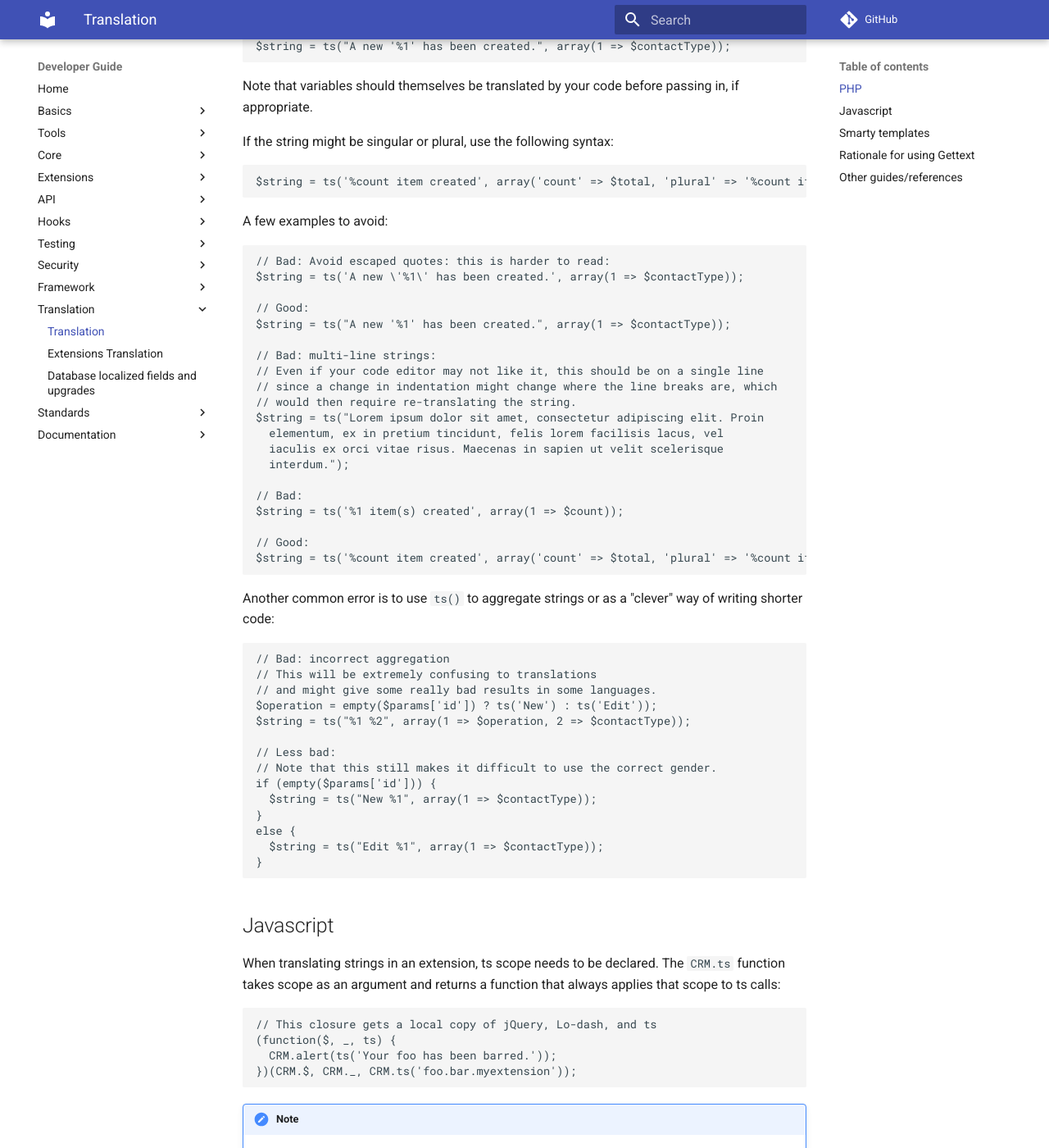
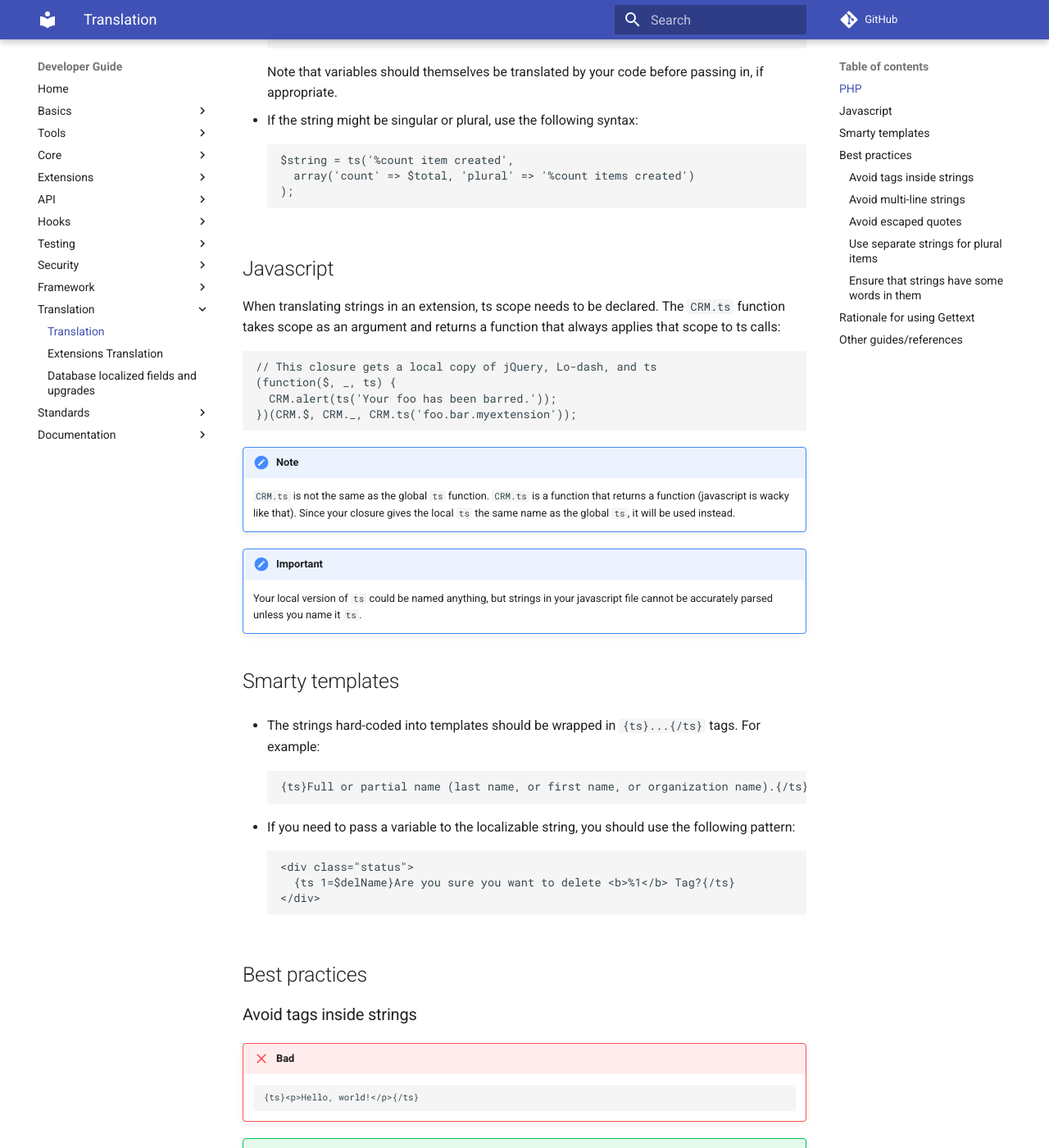
Before and after one commit to civicrm/civicrm-dev-docs, an MkDocs documentation site: the page built from docs/translation/index.md, in a window 1280 px wide and 1400 px high, scrolled down 581 px. Shown: the whole window at 82% size. Built offline with MkDocs 1.6.1 and Material for MkDocs 9.7.7, drawn with Linux system fonts in a browser that asks for light colours; comment, search, counter and statistics services are not loaded; old or Windows-style settings are respelled for this version of MkDocs; some of the changed text lies outside the part shown.

Commit message:
Improve presentation of translation best-practices

````diff
--- a/docs/translation/index.md
+++ b/docs/translation/index.md
@@ -6,71 +6,29 @@
 
 ## PHP
 
-The strings hard-coded into PHP should be wrapped in `ts()` function calls. Here are a few examples:
+* The strings hard-coded into PHP should be wrapped in `ts()` function calls. For example:
 
-```php
-$string = ts('Hello, World!');
+    ```php
+    $string = ts('Hello, World!');
 
-$group = array('' => ts('- any group -')) + $this->_group;
-```
+    $group = array('' => ts('- any group -')) + $this->_group;
+    ```
 
-You can also use placeholders for variables:
+* You can also use placeholders for variables:
 
-```php
-$string = ts("A new '%1' has been created.", array(1 => $contactType));
-```
+    ```php
+    $string = ts("A new '%1' has been created.", array(1 => $contactType));
+    ```
 
-Note that variables should themselves be translated by your code before passing in, if appropriate.
+    Note that variables should themselves be translated by your code before passing in, if appropriate.
 
-If the string might be singular or plural, use the following syntax:
+* If the string might be singular or plural, use the following syntax:
 
-```php
-$string = ts('%count item created', array('count' => $total, 'plural' => '%count items created'));
-```
-
-A few examples to avoid:
-
-```php
-// Bad: Avoid escaped quotes: this is harder to read:
-$string = ts('A new \'%1\' has been created.', array(1 => $contactType));
-
-// Good:
-$string = ts("A new '%1' has been created.", array(1 => $contactType));
-
-// Bad: multi-line strings:
-// Even if your code editor may not like it, this should be on a single line
-// since a change in indentation might change where the line breaks are, which
-// would then require re-translating the string.
-$string = ts("Lorem ipsum dolor sit amet, consectetur adipiscing elit. Proin
-  elementum, ex in pretium tincidunt, felis lorem facilisis lacus, vel
-  iaculis ex orci vitae risus. Maecenas in sapien ut velit scelerisque
-  interdum.");
-
-// Bad:
-$string = ts('%1 item(s) created', array(1 => $count));
-
-// Good:
-$string = ts('%count item created', array('count' => $total, 'plural' => '%count items created'));
-```
-
-Another common error is to use `ts()` to aggregate strings or as a "clever" way of writing shorter code:
-
-```php
-// Bad: incorrect aggregation
-// This will be extremely confusing to translations
-// and might give some really bad results in some languages.
-$operation = empty($params['id']) ? ts('New') : ts('Edit'));
-$string = ts("%1 %2", array(1 => $operation, 2 => $contactType));
-
-// Less bad:
-// Note that this still makes it difficult to use the correct gender.
-if (empty($params['id'])) {
-  $string = ts("New %1", array(1 => $contactType));
-}
-else {
-  $string = ts("Edit %1", array(1 => $contactType));
-}
-```
+    ```php
+    $string = ts('%count item created',
+      array('count' => $total, 'plural' => '%count items created')
+    );
+    ```
 
 ## Javascript
 
@@ -105,19 +63,100 @@
     </div>
     ```
 
-* When possible, avoid HTML formatting and newlines inside `{ts}...{/ts}` tags.
+## Best practices
 
-    * Good
+### Avoid tags inside strings
 
-        ```smarty
-        <p>{ts}Hello, world!{/ts}</p>
-        ```
+!!! failure "Bad"
 
-    * Bad
+    ```smarty
+    {ts}<p>Hello, world!</p>{/ts}
+    ```
 
-        ```
-        {ts}<p>Hello, world!</p>{/ts}
-        ```
+!!! success "Good"
+
+    ```smarty
+    <p>{ts}Hello, world!{/ts}</p>
+    ```
+
+### Avoid multi-line strings
+
+Even if your code editor may not like it, long strings should be on a single line since a change in indentation might change where the line breaks are, which would then require re-translating the string.
+
+!!! failure "Bad"
+
+    ```php
+    $string = ts("Lorem ipsum dolor sit amet, consectetur adipiscing elit.
+      Proin elementum, ex in pretium tincidunt, felis lorem facilisis
+      lacus, vel iaculis ex orci vitae risus. Maecenas in sapien ut velit
+      scelerisque interdum.");
+    ```
+
+!!! success "Good"
+
+    ```php
+    $string = ts("Lorem ipsum dolor sit amet, consectetur adipiscing elit. Proin elementum, ex in pretium tincidunt, felis lorem facilisis lacus, vel iaculis ex orci vitae risus. Maecenas in sapien ut velit scelerisque interdum.");
+    ```
+
+### Avoid escaped quotes
+
+!!! failure "Bad"
+
+    ```php
+    $string = ts('A new \'%1\' has been created.', array(1 => $contactType));
+    ```
+
+!!! success "Good"
+
+    ```php
+    $string = ts("A new '%1' has been created.", array(1 => $contactType));
+    ```
+
+### Use separate strings for plural items
+
+!!! failure "Bad"
+
+    ```php
+    $string = ts('%1 item(s) created', array(1 => $count));
+    ```
+
+!!! success "Good"
+
+    ```php
+    $string = ts('%count item created',
+      array('count' => $total, 'plural' => '%count items created')
+    );
+    ```
+
+### Ensure that strings have *some* words in them
+
+Another common error is to use `ts()` to aggregate strings or as a "clever" way of writing shorter code:
+
+!!! failure "Bad"
+
+    Incorrect aggregation. This will be extremely confusing to translations and might give some really bad results in some languages.
+
+    ```php
+    $operation = empty($params['id']) ? ts('New') : ts('Edit'));
+    $string = ts("%1 %2", array(1 => $operation, 2 => $contactType));
+    ```
+
+!!! success "Less bad"
+
+    ```php
+    if (empty($params['id'])) {
+      $string = ts("New %1", array(1 => $contactType));
+    }
+    else {
+      $string = ts("Edit %1", array(1 => $contactType));
+    }
+    ```
+
+    Note that this still makes it difficult to use the correct gender.
+
+
+
+
 
 ## Rationale for using Gettext
 
````
